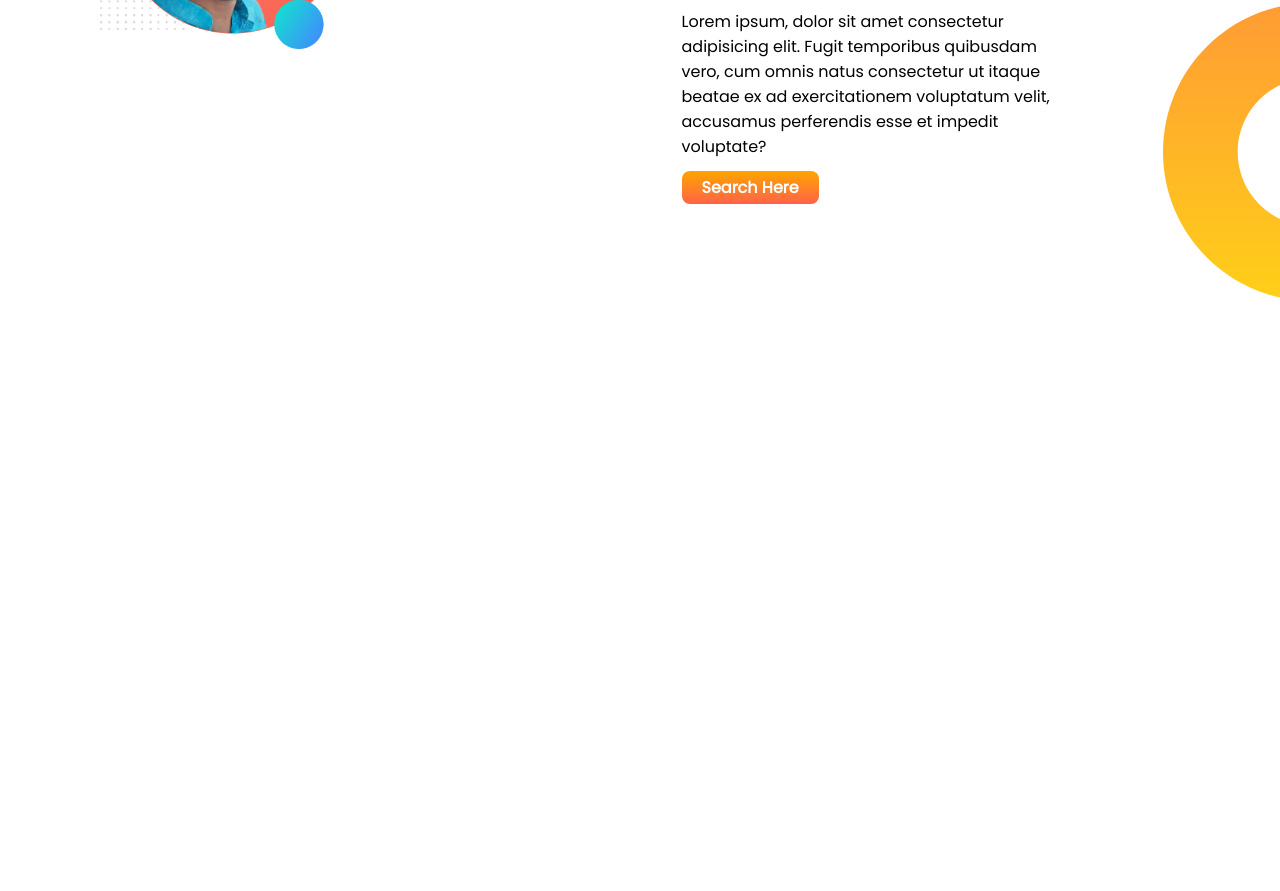
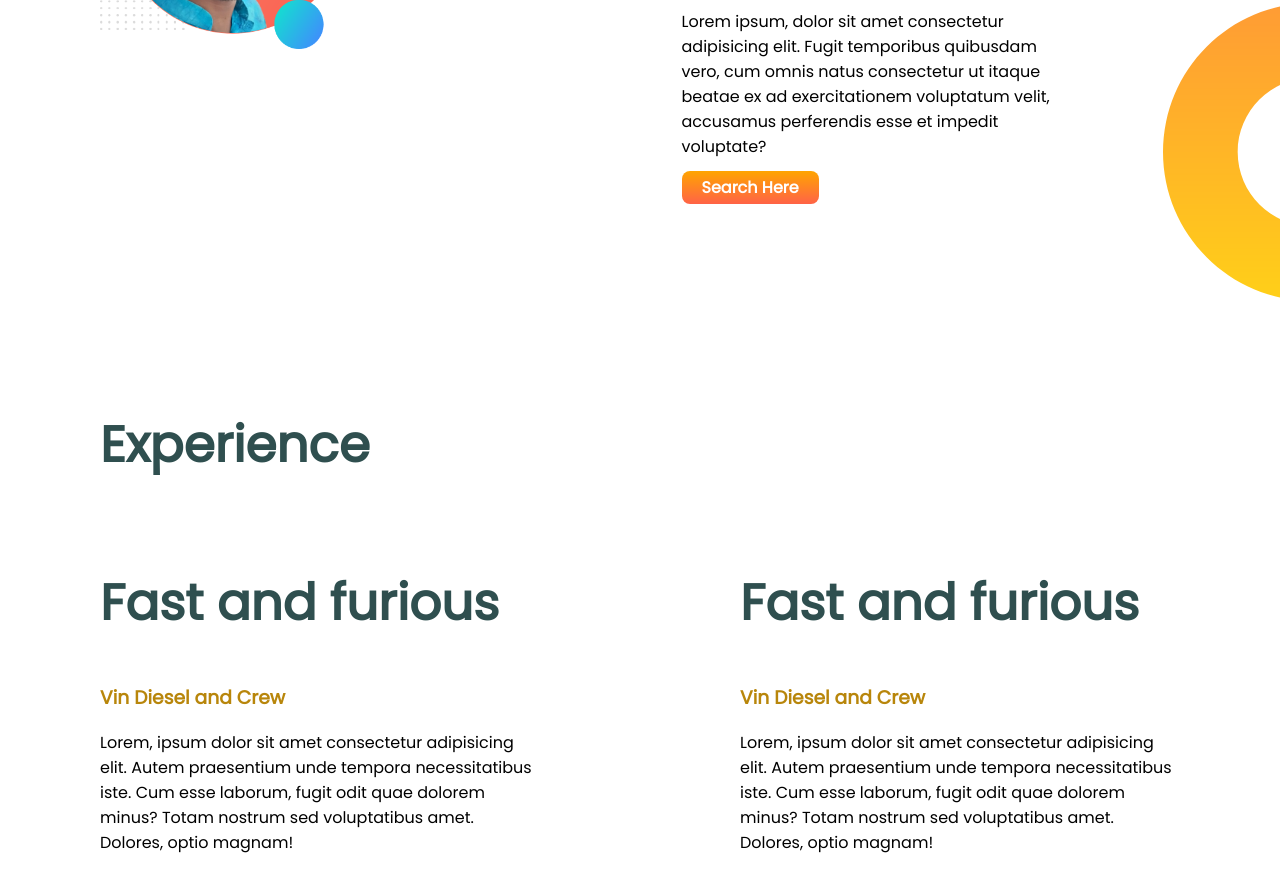
Before and after one commit to SartazIslamAlvi/second-repository, a plain HTML site: page index.html in a window 1280 px wide. Shown: the part 860-1751 px from the top of the page. Before the commit the page ends 1268 px from the top, so only its background shows below. Drawn offline with Linux system fonts and the light colour scheme.

Commit message:
Experience style added

```diff
--- a/index.html
+++ b/index.html
@@ -13,7 +13,7 @@
 </head>
 
 <body>
-    <section class="top-banner">
+    <section class="top-banner section">
         <div class="half-width">
             <h1>Welcome to</h1>
             <h1><span class="span">Simple Website</span> World</h1>
@@ -30,7 +30,7 @@
             <img src="my-bg.png" alt="">
         </div>
     </section>
-    <section>
+    <section class="section">
         <div class="half-width">
             <img src="my-bg.png" alt="">
         </div>
@@ -46,6 +46,27 @@
             <img src="dream-bg.png" alt="">
         </div>
     </section>
+    <section>
+        <h1 class="half-width">Experience</h1>
+        <div class="section">
+            <div class="half-width">
+                <h1>Fast and furious</h1>
+                <h3 class="span">Vin Diesel and Crew</h3>
+                <p>Lorem, ipsum dolor sit amet consectetur adipisicing elit. Autem praesentium unde tempora
+                    necessitatibus
+                    iste. Cum esse laborum, fugit odit quae dolorem minus? Totam nostrum sed voluptatibus amet. Dolores,
+                    optio magnam!</p>
+            </div>
+            <div class="half-width">
+                <h1>Fast and furious</h1>
+                <h3 class="span">Vin Diesel and Crew</h3>
+                <p>Lorem, ipsum dolor sit amet consectetur adipisicing elit. Autem praesentium unde tempora
+                    necessitatibus
+                    iste. Cum esse laborum, fugit odit quae dolorem minus? Totam nostrum sed voluptatibus amet. Dolores,
+                    optio magnam!</p>
+            </div>
+        </div>
+    </section>
 </body>
 
 </html>
--- a/style.css
+++ b/style.css
@@ -9,7 +9,7 @@ h1{
 .span{
     color: darkgoldenrod;
 }
-section{
+.section{
     display: flex;
     margin-bottom: 100px;
 }
@@ -35,3 +35,6 @@ section{
 .dream-big{
     margin-top: 200px;
 }
+.tow-box{
+
+}
```
